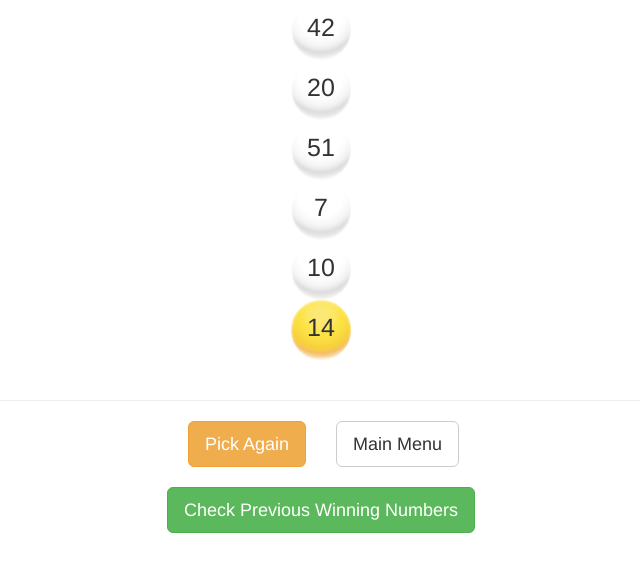
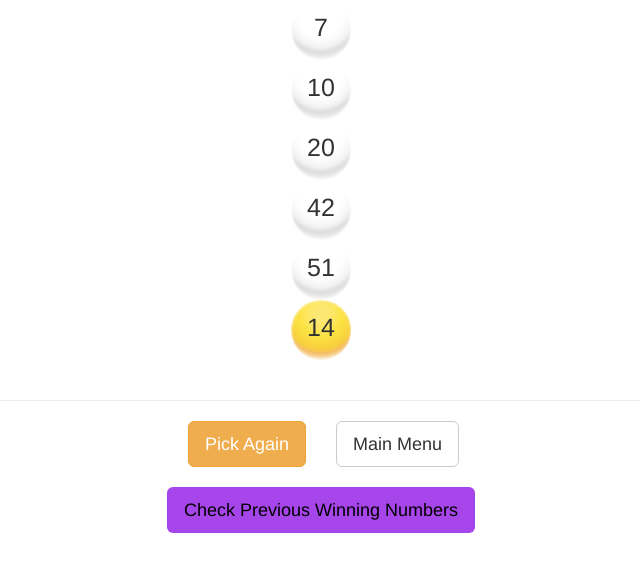
Before and after one commit to darrentrang/lottopicker, a Django app: page /megamillions/ in a window 1280 px wide. Shown: the top 572 px of the page, without its empty margins (319-959 px from the left). Run offline with Django 3.2, Linux system fonts and the light colour scheme; some libraries are stand-ins or nearby versions.

Commit message:
sort numbers

```diff
--- a/lottopicker/views.py
+++ b/lottopicker/views.py
@@ -53,6 +53,8 @@ def pick_nums(regs, ll, ul, qty):
         else:
             regs.append(current_pick)
 
+    regs.sort()
+
 def powerball_option(request):
 	regs = []
 	pb = []
--- a/templates/megamillions_option.html
+++ b/templates/megamillions_option.html
@@ -57,6 +57,8 @@
 		    color: #FFFFFF;
 		    text-decoration: none;
 		}
+		.btn-background {background-color:#A645E9;}
+		.btn-font-color {color:#000000;}
 	</style>
 </head>
 <body style="background-color:#FFFFFF;">
@@ -126,7 +128,7 @@
 
 	<div class="row">
 		<div align="center">
-			<a href="http://www.megamillions.com"><button type="button" class="btn btn-success btn-lg">Check Previous Winning Numbers</button></a>
+			<a href="http://www.megamillions.com"><button type="button" class="btn btn-basic btn-lg btn-background btn-font-color">Check Previous Winning Numbers</button></a>
 		</div>
 	</div>
 
```
